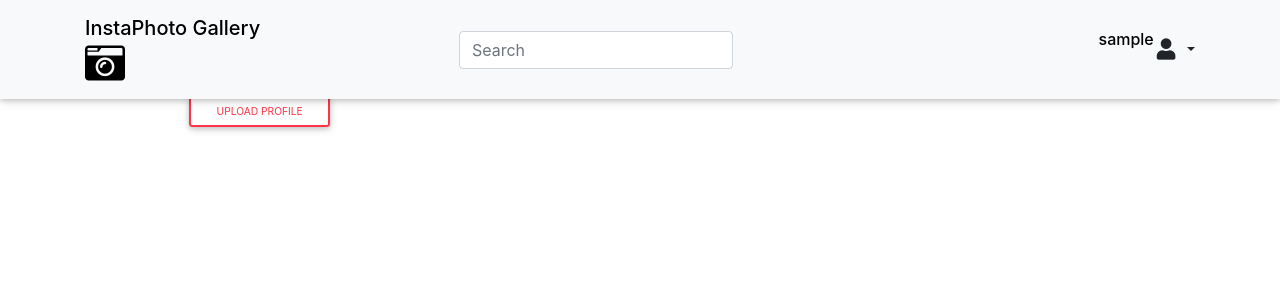
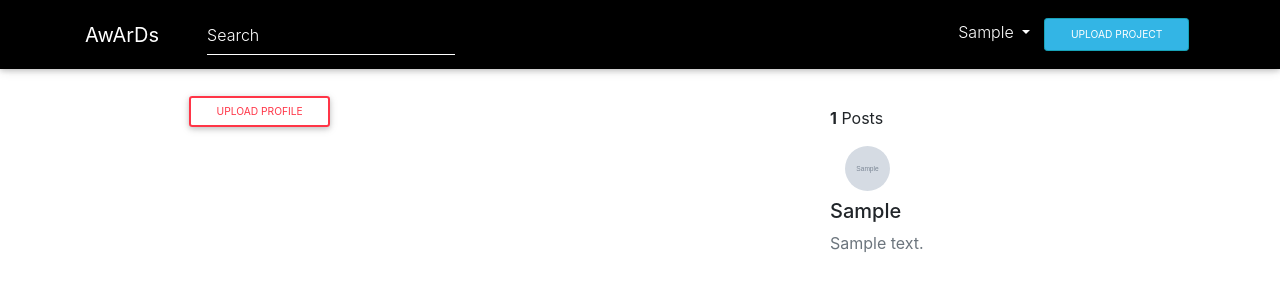
Before and after one commit to wilbrone/Awards, a Django app: template projects/templates/registration/profile.html in a window 1280 px wide. Shown: the top 300 px of the page. Run offline with Django 3.2, Linux system fonts and the light colour scheme; a user stored in the database is signed in; tables that the repository leaves empty hold one stand-in row (values such as "Sample post"); the template is opened without the code that fills it: values that come from a table or form of the project are taken from there, most other values are stand-ins (such as "Sample title", 1, 10 or a date in 2020); grey boxes marked "Sample" are stand-in pictures; some libraries are stand-ins or nearby versions.

Commit message:
add navbar

```diff
--- a/projects/models.py
+++ b/projects/models.py
@@ -10,7 +10,7 @@ from django.dispatch import receiver
 class Profile(models.Model):
     user = models.OneToOneField(User, on_delete=models.CASCADE, related_name='profile')
     bio = models.TextField(max_length = 500)
-    profile_pic = ImageField(blank=True, manual_crop="")
+    profile_pic = models.ImageField(upload_to='profile_pics', blank=True, default='default.png')
     location = models.CharField(max_length = 100)
 
     def __str__(self):
--- a/projects/templates/prjts/base.html
+++ b/projects/templates/prjts/base.html
@@ -32,7 +32,7 @@
     }
   </style>
 
-    {% include 'navbar.html' %}
+    {% include 'prjts/navbar.html' %}
     {% block content %}
 
     {% endblock %}
--- a/projects/templates/prjts/navbar.html
+++ b/projects/templates/prjts/navbar.html
@@ -20,40 +20,49 @@
 </head>
 <body>
     <div class="navbar fixed-top bg-light">
-        <nav class="container">
-        <span class="navbar-brand mb-0 h1">
-            <a href="/" style="text-decoration:none;color:black">
-                <div id="brand" style="color:black;">InstaPhoto Gallery</div>
-                <div><i class="fas fa-camera-retro fa-2x"></i></div>
-            </a>
-        </span>
-            <form class="mb-0 h1 ml-auto mr-auto" id="searchform" action="{% url 'search' %}" >
-                <input name="search_user" autocomplete="off" id="searching" class="form-control d-none d-md-block" placeholder="Search">
-                <i class="spinner "></i>
-            </form>
-            <span class="pull-right">
-                <div class="instaicon disc"></div>
-                <div class="instaicon like"></div>
-            </span>
+        <nav class="navbar fixed-top navbar-expand-lg navbar-dark scrolling-navbar" style="background-color: black; margin-bottom: 100px;">
+    <div class="container">
+        <a class="navbar-brand" href="{% url 'index' %}"> <strong class="mr-4 brand"> AwArDs</strong></a>
+        <button class="navbar-toggler" type="button" data-toggle="collapse" data-target="#navbarSupportedContent"
+            aria-controls="navbarSupportedContent" aria-expanded="false" aria-label="Toggle navigation">
+            <span class="navbar-toggler-icon"></span>
+        </button>
+        <div class="collapse navbar-collapse" id="navbarSupportedContent">
+            <ul class="navbar-nav mr-auto">
+                <li class="nav-item active">
+                    <form class="form-inline" method="get" action="{% url 'search' %}">
+                        {% csrf_token %}
+                        <div class="md-form my-0">
+                            <input class="form-control mr-sm-2 " type="text" placeholder="Search" name="title"
+                                aria-label="Search">
+                        </div>
+                    </form>
+                </li>
+            </ul>
 
-            <ul class="navbar-nav ml-auto nav-flex-icons">
-                <li class="nav-item" style="color:black;">
-                    <h6>{{ user.username }}</h6>
-                </li>
+            <ul class="navbar-nav navbar-right">
+                {% if user.is_authenticated%}
+                <li class="nav-item dropdown">
+                    <a class="nav-link dropdown-toggle" id="navbarDropdownMenuLink" data-toggle="dropdown"
+                        aria-haspopup="true" aria-expanded="false">{{ user.username|title }}
+                    </a>
+                    <div class="dropdown-menu dropdown-primary" aria-labelledby="navbarDropdownMenuLink">
+                        <a class="dropdown-item text-center" href="{% url 'profile' %}">Profile</a>
+                        <hr>
+                        <a href="{% url 'logout' %}" class="text-secondary text-center dropdown-item">LogOut</a>
 
-                <li class="nav-item dropdown">
-                    <a class="nav-link dropdown-toggle" id="navbarDropdownMenuLink-333" data-toggle="dropdown"
-                        aria-haspopup="true" aria-expanded="false">
-                        <i class="fas fa-user fa-lg"></i>
-                    </a>
-                    <div class="dropdown-menu dropdown-menu-right dropdown-default"
-                        aria-labelledby="navbarDropdownMenuLink-333">
-                        <a class="dropdown-item" href="{% url 'profile' %}">Profile</a>
-                        <a class="dropdown-item" href="{% url 'logout' %}">Log out</a>
+
                     </div>
                 </li>
+                {% else %}
+                <a href="{% url 'login' %}" style="margin-right: 20px;" class="login btn btn-sm btn-info"> Register/LogIn </a>
+                {% endif %}
+                <a href="{% url 'posts' %}" class="login btn btn-sm btn-info"> UPLOAD PROJECT </a>
             </ul>
-        </nav>
+        </div>
+    </div>
+</nav>
+{% comment %} <br> {% endcomment %}
     </div>
 
     <script src="https://code.jquery.com/jquery-3.4.1.slim.min.js" integrity="sha384-J6qa4849blE2+poT4WnyKhv5vZF5SrPo0iEjwBvKU7imGFAV0wwj1yYfoRSJoZ+n" crossorigin="anonymous"></script>
--- a/projects/templates/registration/profile.html
+++ b/projects/templates/registration/profile.html
@@ -25,7 +25,8 @@
                             <div class="modal-body">
                                 <form action="" method="post" enctype="multipart/form-data" novalidate>
                                     {% csrf_token %}
-                                    {{ form|crispy }}
+                                    {{ u_form|crispy }}
+                                    {{ p_form|crispy }}
                                     <button class="btn btn-sm btn-outline-danger">Upload</button>
                                     <button type="button" class="btn btn-sm btn-outline-danger" data-dismiss="modal">
                                         Close
@@ -36,4 +37,18 @@
                     </div>
                 </div>
             </div>
-            {% endblock %}
+        </div>
+    <div>
+
+    {% for images in images %}
+    <div class="post-details mt-3 mb-3">
+        <span class="mr-5"><strong>{{images.count}}</strong> Posts</span>
+    </div>
+    <div class="col-md-2 mr-3 mt-1 mb-2">
+        <img class="rounded-circle" src="{{ images.user.profile.profile_pic.url }}" width="45px" height="45px">
+    </div>
+    <h5>{{ user.profile.location }}</h5>
+    <p class="text-secondary">{{ user.profile.bio }}</p>
+    {% endfor %}
+</div>
+{% endblock %}
--- a/projects/views.py
+++ b/projects/views.py
@@ -36,7 +36,7 @@ def signup(request):
 def profile(request):
     current_user = request.user
     profile = Profile.objects.all()
-    images = request.user.profile.posts.all()
+    projects = request.user.profile.projects.all()
 
     if request.method == 'POST':
         u_form = UpdateUserForm(request.POST,instance=request.user)
@@ -55,7 +55,7 @@ def profile(request):
     context = {
         'u_form':u_form,
         'p_form':p_form,
-        'images':images
+        'projects':projects
     }
 
     return render(request, 'registration/profile.html',locals())
```
Also changed, not shown: projects/templates/prjts/search.html (added, +33 -0 lines), projects/migrations/0002_auto_20200215_1719.py (added).
